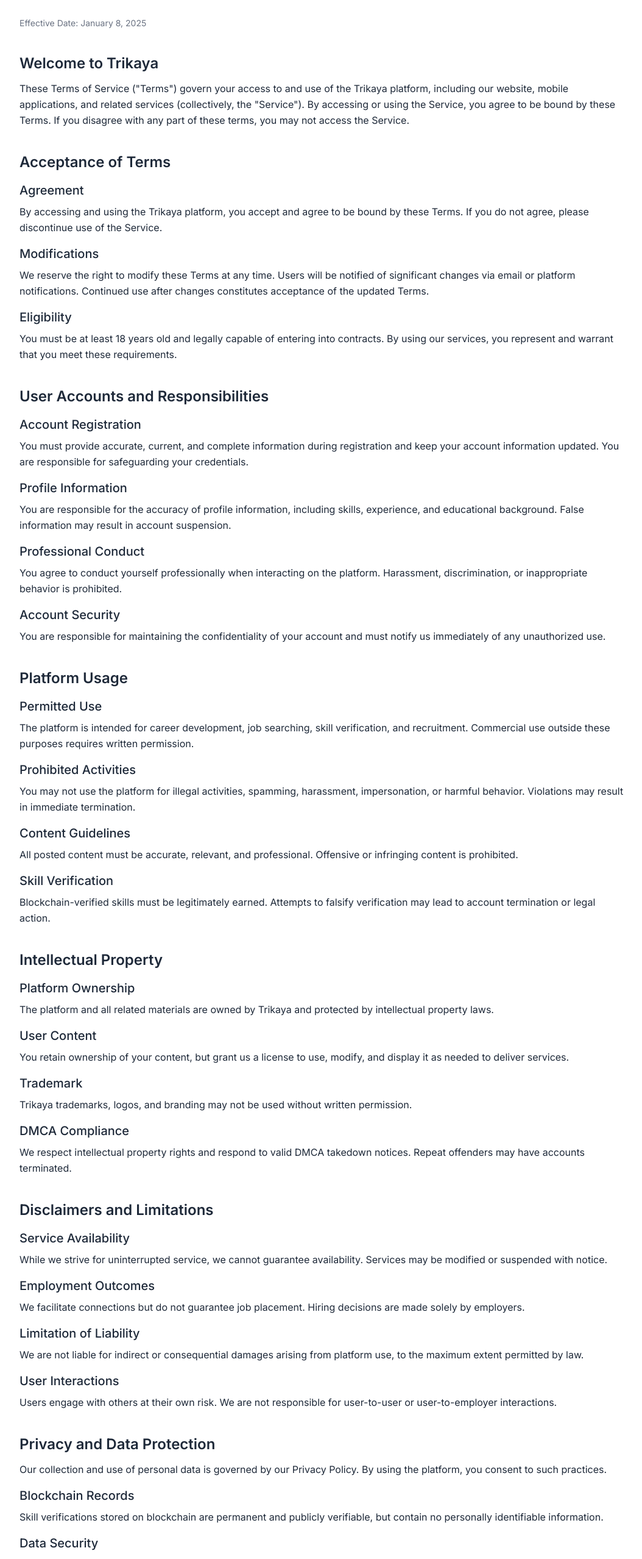
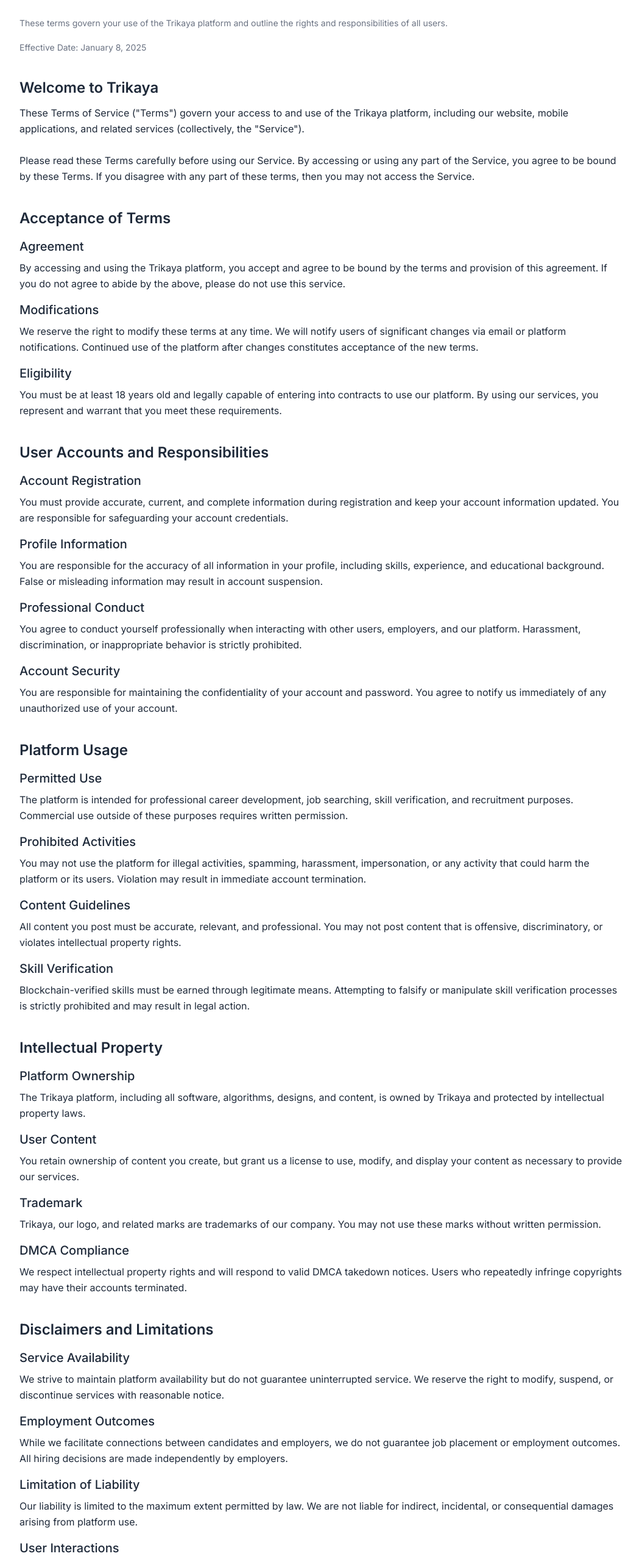
Before and after one commit to sujaysingh07/trikaya-tech, a Next.js app: page /terms-of-service in a window 1280 px wide. Shown: the part 180-2736 px from the top of the page at 61% size, without its empty margins (112-1166 px from the left). Built offline with nearby package versions, Linux system fonts and the light colour scheme.

Commit message:
terms of service content updated

```diff
--- a/src/app/terms-of-service/page.tsx
+++ b/src/app/terms-of-service/page.tsx
@@ -6,6 +6,10 @@ const TermsOfService = () => {
     <Container className="w-full bg-white text-gray-800 py-16">
       <div className="max-w-6xl mx-auto px-5 md:px-10 lg:px-20">
         <h1 className="text-4xl font-bold mb-6">Terms of Service</h1>
+        <p className="text-sm text-gray-500 mb-5">
+          These terms govern your use of the Trikaya platform and outline the
+          rights and responsibilities of all users.
+        </p>
         <p className="text-sm text-gray-500 mb-10">
           Effective Date: January 8, 2025
         </p>
@@ -15,11 +19,13 @@ const TermsOfService = () => {
           <section>
             <h2 className="text-2xl font-semibold mb-3">Welcome to Trikaya</h2>
             <p>
-              These Terms of Service (&quot;Terms&quot;) govern your access to and use of
-              the Trikaya platform, including our website, mobile applications,
-              and related services (collectively, the &quot;Service&quot;). By accessing
-              or using the Service, you agree to be bound by these Terms. If you
-              disagree with any part of these terms, you may not access the
+              These Terms of Service (&quot;Terms&quot;) govern your access to
+              and use of the Trikaya platform, including our website, mobile
+              applications, and related services (collectively, the
+              &quot;Service&quot;). <br /> <br /> Please read these Terms
+              carefully before using our Service. By accessing or using any part
+              of the Service, you agree to be bound by these Terms. If you
+              disagree with any part of these terms, then you may not access the
               Service.
             </p>
           </section>
@@ -31,23 +37,24 @@ const TermsOfService = () => {
             <h3 className="text-xl font-medium mt-4 mb-2">Agreement</h3>
             <p>
               By accessing and using the Trikaya platform, you accept and agree
-              to be bound by these Terms. If you do not agree, please
-              discontinue use of the Service.
+              to be bound by the terms and provision of this agreement. If you
+              do not agree to abide by the above, please do not use this
+              service.
             </p>
 
             <h3 className="text-xl font-medium mt-4 mb-2">Modifications</h3>
             <p>
-              We reserve the right to modify these Terms at any time. Users will
-              be notified of significant changes via email or platform
-              notifications. Continued use after changes constitutes acceptance
-              of the updated Terms.
+              We reserve the right to modify these terms at any time. We will
+              notify users of significant changes via email or platform
+              notifications. Continued use of the platform after changes
+              constitutes acceptance of the new terms.
             </p>
 
             <h3 className="text-xl font-medium mt-4 mb-2">Eligibility</h3>
             <p>
               You must be at least 18 years old and legally capable of entering
-              into contracts. By using our services, you represent and warrant
-              that you meet these requirements.
+              into contracts to use our platform. By using our services, you
+              represent and warrant that you meet these requirements.
             </p>
           </section>
 
@@ -63,31 +70,32 @@ const TermsOfService = () => {
             <p>
               You must provide accurate, current, and complete information
               during registration and keep your account information updated. You
-              are responsible for safeguarding your credentials.
+              are responsible for safeguarding your account credentials.
             </p>
 
             <h3 className="text-xl font-medium mt-4 mb-2">
               Profile Information
             </h3>
             <p>
-              You are responsible for the accuracy of profile information,
-              including skills, experience, and educational background. False
-              information may result in account suspension.
+              You are responsible for the accuracy of all information in your
+              profile, including skills, experience, and educational background.
+              False or misleading information may result in account suspension.
             </p>
 
             <h3 className="text-xl font-medium mt-4 mb-2">
               Professional Conduct
             </h3>
             <p>
-              You agree to conduct yourself professionally when interacting on
-              the platform. Harassment, discrimination, or inappropriate
-              behavior is prohibited.
+              You agree to conduct yourself professionally when interacting with
+              other users, employers, and our platform. Harassment,
+              discrimination, or inappropriate behavior is strictly prohibited.
             </p>
 
             <h3 className="text-xl font-medium mt-4 mb-2">Account Security</h3>
             <p>
               You are responsible for maintaining the confidentiality of your
-              account and must notify us immediately of any unauthorized use.
+              account and password. You agree to notify us immediately of any
+              unauthorized use of your account.
             </p>
           </section>
 
@@ -97,9 +105,10 @@ const TermsOfService = () => {
 
             <h3 className="text-xl font-medium mt-4 mb-2">Permitted Use</h3>
             <p>
-              The platform is intended for career development, job searching,
-              skill verification, and recruitment. Commercial use outside these
-              purposes requires written permission.
+              The platform is intended for professional career development, job
+              searching, skill verification, and recruitment purposes.
+              Commercial use outside of these purposes requires written
+              permission.
             </p>
 
             <h3 className="text-xl font-medium mt-4 mb-2">
@@ -107,25 +116,27 @@ const TermsOfService = () => {
             </h3>
             <p>
               You may not use the platform for illegal activities, spamming,
-              harassment, impersonation, or harmful behavior. Violations may
-              result in immediate termination.
+              harassment, impersonation, or any activity that could harm the
+              platform or its users. Violation may result in immediate account
+              termination.
             </p>
 
             <h3 className="text-xl font-medium mt-4 mb-2">
               Content Guidelines
             </h3>
             <p>
-              All posted content must be accurate, relevant, and professional.
-              Offensive or infringing content is prohibited.
+              All content you post must be accurate, relevant, and professional.
+              You may not post content that is offensive, discriminatory, or
+              violates intellectual property rights.
             </p>
 
             <h3 className="text-xl font-medium mt-4 mb-2">
               Skill Verification
             </h3>
             <p>
-              Blockchain-verified skills must be legitimately earned. Attempts
-              to falsify verification may lead to account termination or legal
-              action.
+              Blockchain-verified skills must be earned through legitimate
+              means. Attempting to falsify or manipulate skill verification
+              processes is strictly prohibited and may result in legal action.
             </p>
           </section>
 
@@ -139,26 +150,29 @@ const TermsOfService = () => {
               Platform Ownership
             </h3>
             <p>
-              The platform and all related materials are owned by Trikaya and
-              protected by intellectual property laws.
+              The Trikaya platform, including all software, algorithms, designs,
+              and content, is owned by Trikaya and protected by intellectual
+              property laws.
             </p>
 
             <h3 className="text-xl font-medium mt-4 mb-2">User Content</h3>
             <p>
-              You retain ownership of your content, but grant us a license to
-              use, modify, and display it as needed to deliver services.
+              You retain ownership of content you create, but grant us a license
+              to use, modify, and display your content as necessary to provide
+              our services.
             </p>
 
             <h3 className="text-xl font-medium mt-4 mb-2">Trademark</h3>
             <p>
-              Trikaya trademarks, logos, and branding may not be used without
-              written permission.
+              Trikaya, our logo, and related marks are trademarks of our
+              company. You may not use these marks without written permission.
             </p>
 
             <h3 className="text-xl font-medium mt-4 mb-2">DMCA Compliance</h3>
             <p>
-              We respect intellectual property rights and respond to valid DMCA
-              takedown notices. Repeat offenders may have accounts terminated.
+              We respect intellectual property rights and will respond to valid
+              DMCA takedown notices. Users who repeatedly infringe copyrights
+              may have their accounts terminated.
             </p>
           </section>
 
@@ -172,30 +186,34 @@ const TermsOfService = () => {
               Service Availability
             </h3>
             <p>
-              While we strive for uninterrupted service, we cannot guarantee
-              availability. Services may be modified or suspended with notice.
+              We strive to maintain platform availability but do not guarantee
+              uninterrupted service. We reserve the right to modify, suspend, or
+              discontinue services with reasonable notice.
             </p>
 
             <h3 className="text-xl font-medium mt-4 mb-2">
               Employment Outcomes
             </h3>
             <p>
-              We facilitate connections but do not guarantee job placement.
-              Hiring decisions are made solely by employers.
+              While we facilitate connections between candidates and employers,
+              we do not guarantee job placement or employment outcomes. All
+              hiring decisions are made independently by employers.
             </p>
 
             <h3 className="text-xl font-medium mt-4 mb-2">
               Limitation of Liability
             </h3>
             <p>
-              We are not liable for indirect or consequential damages arising
-              from platform use, to the maximum extent permitted by law.
+              Our liability is limited to the maximum extent permitted by law.
+              We are not liable for indirect, incidental, or consequential
+              damages arising from platform use.
             </p>
 
             <h3 className="text-xl font-medium mt-4 mb-2">User Interactions</h3>
             <p>
-              Users engage with others at their own risk. We are not responsible
-              for user-to-user or user-to-employer interactions.
+              We are not responsible for interactions between users or between
+              users and employers. Users engage with others at their own risk
+              and discretion.
             </p>
           </section>
 
@@ -206,7 +224,8 @@ const TermsOfService = () => {
             </h2>
             <p>
               Our collection and use of personal data is governed by our Privacy
-              Policy. By using the platform, you consent to such practices.
+              Policy. By using the platform, you consent to such collection and
+              use.
             </p>
 
             <h3 className="text-xl font-medium mt-4 mb-2">
@@ -214,23 +233,24 @@ const TermsOfService = () => {
             </h3>
             <p>
               Skill verifications stored on blockchain are permanent and
-              publicly verifiable, but contain no personally identifiable
-              information.
+              publicly verifiable, though they contain no personally
+              identifiable information.
             </p>
 
             <h3 className="text-xl font-medium mt-4 mb-2">Data Security</h3>
             <p>
-              We implement industry-standard security measures but cannot
-              guarantee absolute security. You are responsible for maintaining
-              account security.
+              We implement industry-standard security measures to protect your
+              data, but cannot guarantee absolute security. Users are
+              responsible for maintaining their own account security.
             </p>
 
             <h3 className="text-xl font-medium mt-4 mb-2">
               Third-Party Services
             </h3>
             <p>
-              Our platform may integrate with third-party services. Their terms
-              and privacy policies apply to your use of such services.
+              Our platform may integrate with third-party services. Your use of
+              such services is subject to their respective terms and privacy
+              policies.
             </p>
           </section>
 
@@ -238,10 +258,12 @@ const TermsOfService = () => {
           <section>
             <h2 className="text-2xl font-semibold mb-3">Termination</h2>
             <p>
-              We may terminate or suspend your account immediately for any
-              breach of these Terms. Upon termination, your right to use the
-              Service ends immediately. You may delete your account anytime by
-              contacting support.
+              We may terminate or suspend your account immediately, without
+              prior notice or liability, for any reason whatsoever, including
+              without limitation if you breach the Terms. <br />
+              Upon termination, your right to use the Service will cease
+              immediately. You may delete your account at any time by contacting
+              our support team.
             </p>
           </section>
 
@@ -249,9 +271,10 @@ const TermsOfService = () => {
           <section>
             <h2 className="text-2xl font-semibold mb-3">Governing Law</h2>
             <p>
-              These Terms are governed by the laws of the State of Karnataka,
-              India. Any disputes will be resolved through binding arbitration
-              in Bangalore, Karnataka.
+              These Terms shall be interpreted and governed by the laws of the
+              State of Karnatka India, without regard to its conflict of law
+              provisions. Any disputes arising from these Terms will be resolved
+              through binding arbitration in Bangalore, Karnatka, India.
             </p>
           </section>
         </div>
```
